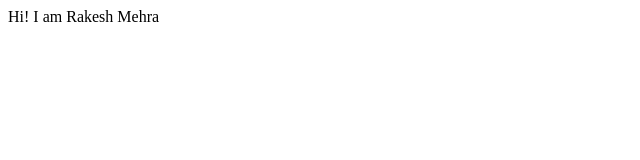
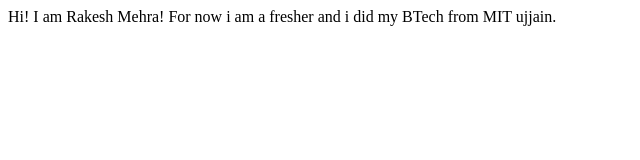
Before and after one commit to Rakeshmehra123/RakeshMehra-site, a plain HTML site: page index.html in a window 1280 px wide. Shown: the whole page, without its empty margins (0-640 px from the left). Drawn offline with Linux system fonts and the light colour scheme.

Commit message:
Docs: Update Details

```diff
--- a/index.html
+++ b/index.html
@@ -7,6 +7,7 @@
     <title>RakeshMehraSite</title>
 </head>
 <body>
-    Hi! I am Rakesh Mehra
+    Hi! I am Rakesh Mehra!
+    For now i am a fresher and i did my BTech from MIT ujjain.
 </body>
 </html>
```
